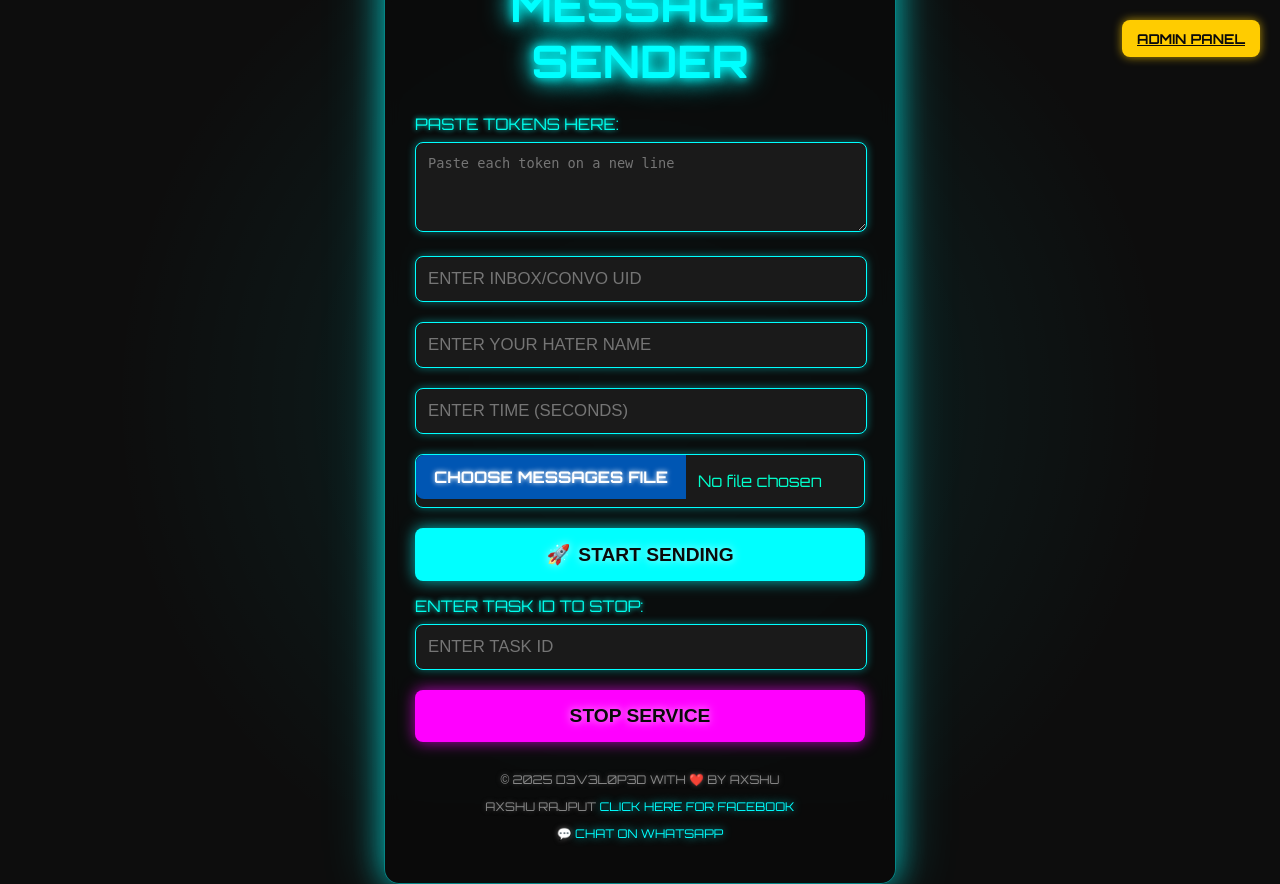
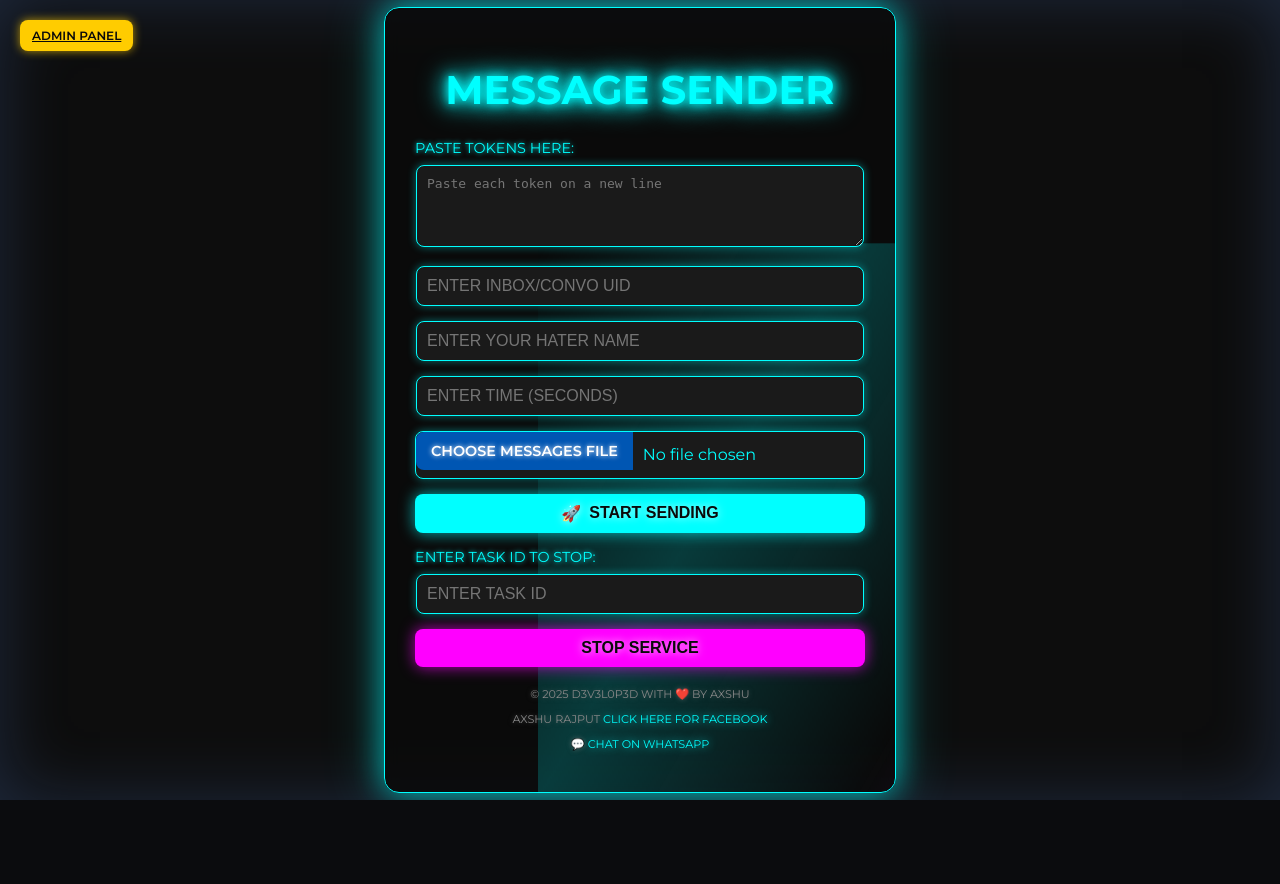
Before and after one commit to terabaap2530/MESSAGE-SENDER--BY-AXSHU, a Flask app: page / in a window 1280 px wide. After the commit the page ends 800 px from the top, so only its background shows below. Run offline with Flask 3, Linux system fonts and the light colour scheme.

Commit message:
Update index.html

```diff
--- a/templates/index.html
+++ b/templates/index.html
@@ -5,75 +5,101 @@
     <meta name="viewport" content="width=device-width, initial-scale=1.0">
     <title>FB MESSAGE SENDER</title>
     <style>
-        @import url('https://fonts.googleapis.com/css2?family=Orbitron:wght@400;700&display=swap');
+        @import url('https://fonts.googleapis.com/css2?family=Montserrat:wght@400;600;700&display=swap');
+
+        :root {
+            --neon-blue: #00ffff;
+            --neon-pink: #ff00ff;
+            --neon-yellow: #ffcc00;
+        }
 
         body {
-            background-color: #0d0d0d; /* Very dark background */
+            background-color: #0d0d0d;
             color: #e0e0e0;
-            font-family: 'Orbitron', sans-serif; /* Futuristic font */
+            font-family: 'Montserrat', sans-serif;
             display: flex;
             justify-content: center;
             align-items: center;
             height: 100vh;
             margin: 0;
-            overflow: hidden; /* No scrollbars */
+            overflow: hidden;
             position: relative;
+            animation: background-glow 15s infinite alternate ease-in-out;
         }
 
-        body::before {
+        @keyframes background-glow {
+            from { box-shadow: inset 0 0 50px rgba(0, 255, 255, 0.2); }
+            to { box-shadow: inset 0 0 100px rgba(255, 0, 255, 0.2); }
+        }
+
+        .container {
+            width: 90%;
+            max-width: 450px;
+            padding: 30px;
+            background-color: rgba(10, 10, 10, 0.8);
+            border-radius: 15px;
+            text-align: center;
+            backdrop-filter: blur(8px);
+            border: 1px solid var(--neon-blue);
+            box-shadow: 0 0 30px rgba(0, 255, 255, 0.6), 0 0 60px rgba(0, 255, 255, 0.3);
+            position: relative;
+            z-index: 1;
+            overflow: hidden;
+        }
+
+        .container::before {
             content: '';
             position: absolute;
             top: 0;
             left: 0;
             width: 100%;
             height: 100%;
-            background-image: radial-gradient(circle at center, rgba(0, 255, 255, 0.1) 0%, rgba(0, 0, 0, 0) 70%); /* Subtle radial glow */
+            background: linear-gradient(
+                120deg,
+                transparent,
+                rgba(0, 255, 255, 0.2),
+                transparent,
+                rgba(255, 0, 255, 0.2)
+            );
+            animation: running-lights 4s infinite linear;
             z-index: -1;
         }
 
-        .container {
-            width: 90%;
-            max-width: 450px; /* Slightly wider container */
-            padding: 30px;
-            background-color: rgba(10, 10, 10, 0.8); /* Darker, slightly transparent */
-            border-radius: 15px;
-            text-align: center;
-            box-shadow: 0 0 30px rgba(0, 255, 255, 0.6), 0 0 60px rgba(0, 255, 255, 0.3); /* Neon glow effect */
-            backdrop-filter: blur(8px); /* Stronger blur */
-            border: 1px solid rgba(0, 255, 255, 0.5); /* Neon border */
-            position: relative;
-            z-index: 1;
+        @keyframes running-lights {
+            0% { transform: translate(-100%, -100%); }
+            100% { transform: translate(100%, 100%); }
         }
 
         h1 {
-            font-family: 'Orbitron', sans-serif;
-            font-size: 2.8em; /* Larger title */
+            font-family: 'Montserrat', sans-serif;
+            font-size: 2.5em;
+            font-weight: 700;
             margin-bottom: 25px;
-            color: #00ffff; /* Cyan neon color */
-            text-shadow: 0 0 10px #00ffff, 0 0 20px #00ffff, 0 0 30px #00ffff; /* Neon text glow */
+            color: var(--neon-blue);
+            text-shadow: 0 0 10px var(--neon-blue), 0 0 20px var(--neon-blue), 0 0 30px var(--neon-blue);
         }
 
         .input-group {
-            margin-bottom: 20px;
+            margin-bottom: 15px;
         }
         .input-group label {
             display: block;
             margin-bottom: 8px;
-            font-size: 1em;
-            color: #00ffee; /* Lighter neon text */
+            font-size: 0.9em;
+            color: var(--neon-blue);
             text-align: left;
-            text-shadow: 0 0 5px #00ffee;
+            text-shadow: 0 0 5px var(--neon-blue);
         }
         .input-group input[type="text"],
         .input-group input[type="number"],
         .input-group textarea {
-            width: calc(100% - 24px); /* Adjusted padding */
-            padding: 12px;
-            border: 1px solid #00ffff; /* Neon border for inputs */
-            background-color: #1a1a1a; /* Dark input background */
-            color: #00ffcc; /* Glowing input text */
+            width: calc(100% - 24px);
+            padding: 10px;
+            border: 1px solid var(--neon-blue);
+            background-color: #1a1a1a;
+            color: var(--neon-blue);
             border-radius: 8px;
-            font-size: 1.05em;
+            font-size: 1em;
             outline: none;
             box-shadow: 0 0 8px rgba(0, 255, 255, 0.4);
             transition: all 0.3s ease;
@@ -81,7 +107,7 @@
         .input-group input[type="text"]:focus,
         .input-group input[type="number"]:focus,
         .input-group textarea:focus {
-            border-color: #ff00ff; /* Pink neon on focus */
+            border-color: var(--neon-pink);
             box-shadow: 0 0 15px rgba(255, 0, 255, 0.7);
         }
         .input-group textarea {
@@ -91,7 +117,7 @@
             display: flex;
             align-items: center;
             background-color: #1a1a1a;
-            border: 1px solid #00ffff;
+            border: 1px solid var(--neon-blue);
             border-radius: 8px;
             box-shadow: 0 0 8px rgba(0, 255, 255, 0.4);
         }
@@ -99,35 +125,35 @@
             display: none;
         }
         .file-input .file-label {
-            background-color: #0056b3; /* Darker blue for button part */
-            padding: 12px 18px;
+            background-color: #0056b3;
+            padding: 10px 15px;
             cursor: pointer;
             border-radius: 8px 0 0 8px;
             white-space: nowrap;
             color: #fff;
-            font-weight: bold;
+            font-weight: 600;
             text-shadow: 0 0 5px #fff;
             transition: background-color 0.3s ease;
         }
         .file-input .file-label:hover {
-            background-color: #007bff; /* Lighter blue on hover */
+            background-color: #007bff;
         }
         .file-input .file-name {
-            padding: 12px;
+            padding: 10px;
             overflow: hidden;
             text-overflow: ellipsis;
             white-space: nowrap;
-            color: #00ffcc;
+            color: var(--neon-blue);
         }
         .button {
             width: 100%;
-            padding: 15px;
+            padding: 10px;
             border: none;
             border-radius: 8px;
-            font-size: 1.2em;
+            font-size: 1em;
             cursor: pointer;
             text-transform: uppercase;
-            font-weight: bold;
+            font-weight: 600;
             margin-bottom: 15px;
             transition: all 0.3s ease;
             display: flex;
@@ -136,8 +162,8 @@
             text-shadow: 0 0 8px rgba(255, 255, 255, 0.8);
         }
         .button.blue {
-            background-color: #00ffff; /* Cyan neon button */
-            color: #0a0a0a; /* Dark text on neon */
+            background-color: var(--neon-blue);
+            color: #0a0a0a;
             box-shadow: 0 0 15px rgba(0, 255, 255, 0.7);
         }
         .button.blue:hover {
@@ -146,7 +172,7 @@
             transform: translateY(-2px);
         }
         .button.red {
-            background-color: #ff00ff; /* Magenta neon button */
+            background-color: var(--neon-pink);
             color: #0a0a0a;
             box-shadow: 0 0 15px rgba(255, 0, 255, 0.7);
         }
@@ -156,14 +182,17 @@
             transform: translateY(-2px);
         }
         .button.admin {
-            background-color: #ffcc00; /* Yellow neon for admin */
+            background-color: var(--neon-yellow);
             color: #0a0a0a;
             width: auto;
-            font-size: 0.85em;
-            padding: 10px 15px;
+            font-size: 0.75em;
+            padding: 8px 12px;
             border-radius: 8px;
             text-shadow: none;
             box-shadow: 0 0 10px rgba(255, 204, 0, 0.7);
+            position: absolute;
+            top: 20px;
+            left: 20px;
         }
         .button.admin:hover {
             background-color: #e0b300;
@@ -171,13 +200,13 @@
             transform: translateY(-2px);
         }
         .footer {
-            margin-top: 30px;
-            font-size: 0.75em;
+            margin-top: 20px;
+            font-size: 0.7em;
             color: #888;
             text-shadow: 0 0 5px rgba(136, 136, 136, 0.5);
         }
         .footer a {
-            color: #00ffff;
+            color: var(--neon-blue);
             text-decoration: none;
             text-shadow: 0 0 8px rgba(0, 255, 255, 0.8);
             transition: text-shadow 0.3s ease;
@@ -186,26 +215,29 @@
             text-shadow: 0 0 15px rgba(0, 255, 255, 1);
         }
         #taskIdDisplay {
-            margin-bottom: 20px;
-            padding: 15px;
-            border-radius: 10px;
+            margin-bottom: 15px;
+            padding: 12px;
+            border-radius: 8px;
             background-color: rgba(30, 30, 30, 0.9);
-            color: #00ffcc;
-            font-family: 'Cascadia Code', monospace; /* Monospace for ID */
+            color: var(--neon-blue);
+            font-family: monospace;
             text-shadow: 0 0 8px rgba(0, 255, 204, 0.7);
-            border: 1px solid #00ffcc;
+            border: 1px solid var(--neon-blue);
             box-shadow: 0 0 10px rgba(0, 255, 204, 0.5);
         }
-        .top-right-button {
-            position: absolute;
-            top: 20px;
-            right: 20px;
-            z-index: 1000;
+        .button-content {
+            display: flex;
+            align-items: center;
+            justify-content: center;
+        }
+        .button-content img {
+            width: 20px;
+            margin-right: 8px;
         }
     </style>
 </head>
 <body>
-    <a href="/admin/login" class="button admin top-right-button">Admin Panel</a>
+    <a href="/admin/login" class="button admin">Admin Panel</a>
     <div class="container">
         <h1>MESSAGE SENDER</h1>
 
@@ -243,7 +275,9 @@
             </div>
 
             <button type="submit" class="button blue">
-                <span style="margin-right: 8px;">🚀</span> START SENDING
+                <div class="button-content">
+                    <span style="margin-right: 8px;">🚀</span> START SENDING
+                </div>
             </button>
         </form>
 
```
